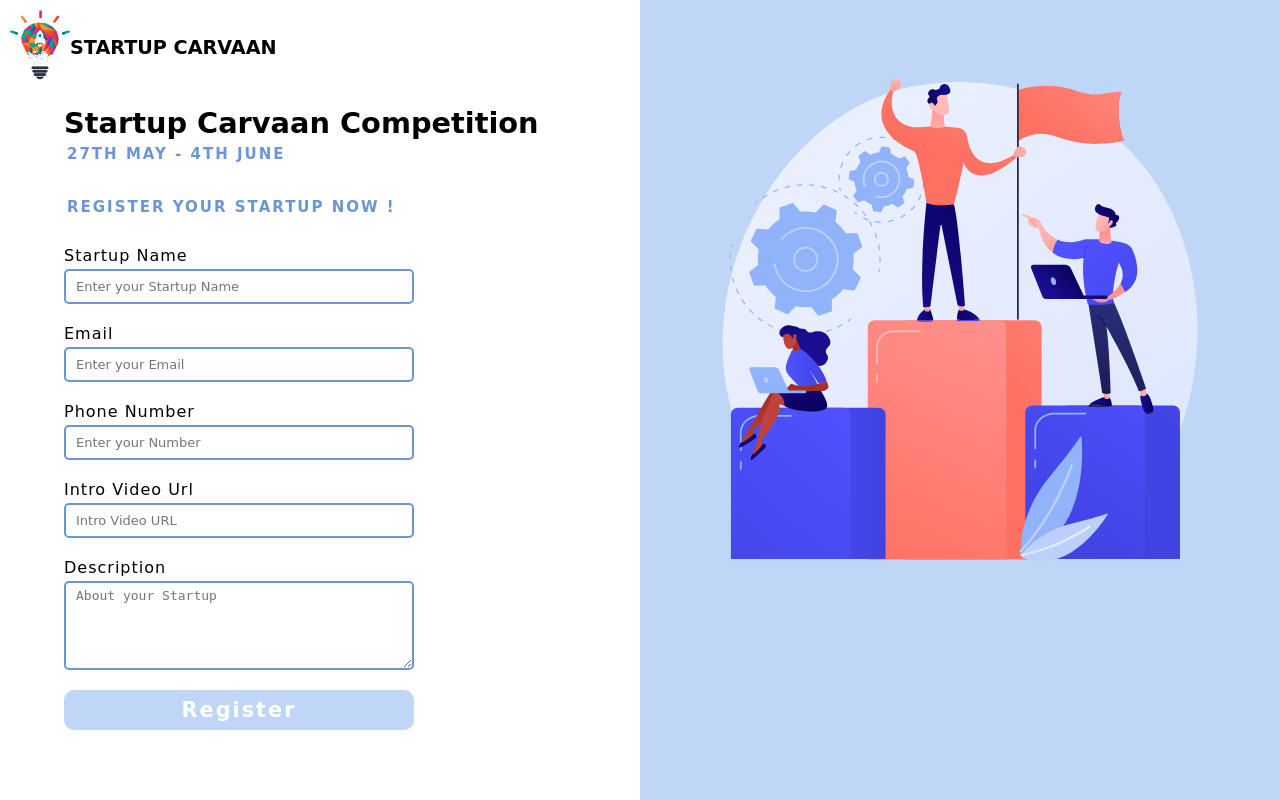
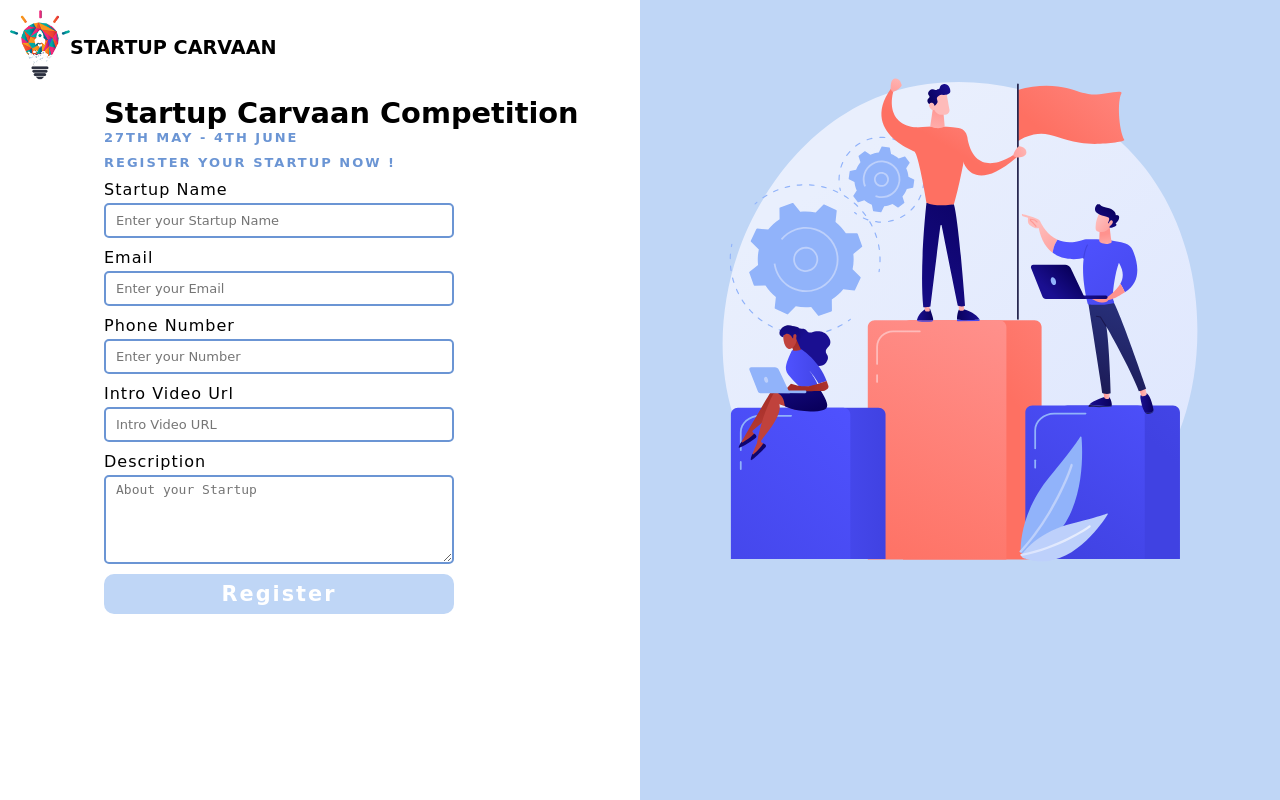
Before and after one commit to RecreateIndiaMain/StartupCarvaanWeb, a Django app: template templates/competition.html in a window 1280 px wide. Run offline with Django 3.2, Linux system fonts and the light colour scheme; the template is opened without the code that fills it, so the values that code supplies are empty.

Commit message:
Fixed: Competition Page

```diff
--- a/static/css/competion.css
+++ b/static/css/competion.css
@@ -51,7 +51,6 @@ a:hover{
     font-size: 1.2rem;
     font-weight: bold;
     font-family: var(--main);
-    margin-bottom: 10px;
 }
 .comp-logo>img{
     width: 60px;
@@ -61,24 +60,26 @@ a:hover{
     flex-direction: column;
     justify-content : center;
     padding: 0px 0px 10px 10%;
+    margin-left: 40px;
+    margin-bottom: 10px;
 }
 .comp-data>h1{
     font-size: 1.8rem;
     font-family: var(--main);
 }
 .comp-data>p{
-    font-size: 15px;
+    font-size: 13px;
     font-weight: bold;
     text-transform: uppercase;
     color: #6b95d4;
     font-family: var(--main);
     letter-spacing: 2px;
-    margin: 5px 0px 30px 3px;
+    margin-bottom: 10px;
 }
 .comp-field{
     display: flex;
     flex-direction: column;
-    margin-bottom: 20px;
+    margin-bottom: 10px;
 }
 .comp-form{
     max-width: 350px;
@@ -136,6 +137,7 @@ a:hover{
     .comp-data{
         display: flex;
         align-items: center;
+        margin: 0px;
     }
     .comp-image{
         display: none;
--- a/static/css/home.css
+++ b/static/css/home.css
@@ -64,7 +64,7 @@ header{
     padding: 15px 0px;
 }
 nav{
-    padding: 0px 30px;
+    padding: 0px 30px 0px 10px;
     display: flex;
     align-items: center;
     justify-content: space-between;
@@ -83,7 +83,6 @@ ul{
     display: flex;
     align-items: center;
     font-weight: 100;
-    margin-right: 40px;
 }
 ul>li{
     font-family: var(--main);
```
